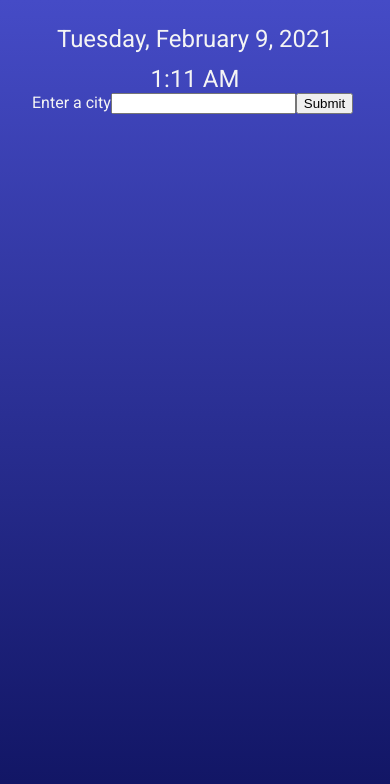
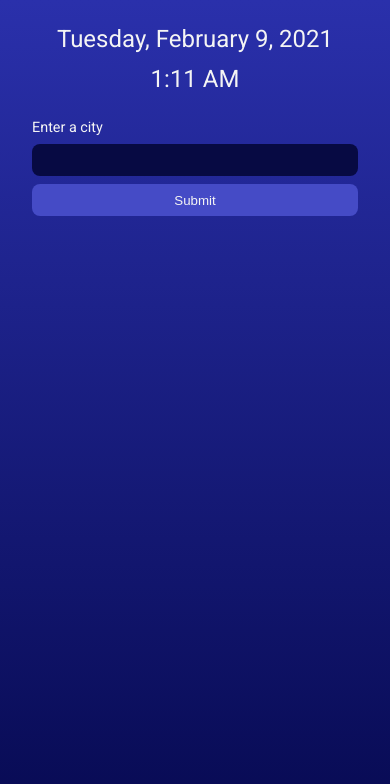
Before and after one commit to cagloria/weather-app, a React (Create React App) app: page / in a window 390 px wide. Shown: the top 784 px of the page. Built offline with nearby package versions, Linux system fonts and the light colour scheme; no server answers.

Commit message:
Stylized city input for mobile

```diff
--- a/src/components/CityInput.js
+++ b/src/components/CityInput.js
@@ -1,4 +1,22 @@
 import React, { useState } from "react";
+import styled from "styled-components";
+
+const Section = styled.section``;
+
+const Form = styled.form`
+    display: flex;
+    flex-direction: column;
+`;
+
+const Label = styled.label`
+    margin-bottom: 8px;
+`;
+
+const Textfield = styled.input`
+    margin-bottom: 8px;
+`;
+
+const SubmitButton = styled.button``;
 
 export default function CityInput({ onCitySubmit }) {
     const [city, setCity] = useState("");
@@ -13,15 +31,17 @@ export default function CityInput({ onCitySubmit }) {
     }
 
     return (
-        <form onSubmit={handleSubmit}>
-            <label htmlFor="city-input">Enter a city</label>
-            <input
-                type="text"
-                id="city-input"
-                value={city}
-                onChange={handleChange}
-            />
-            <button type="submit">Submit</button>
-        </form>
+        <Section>
+            <Form onSubmit={handleSubmit}>
+                <Label htmlFor="city-input">Enter a city</Label>
+                <Textfield
+                    type="text"
+                    id="city-input"
+                    value={city}
+                    onChange={handleChange}
+                />
+                <SubmitButton type="submit">Submit</SubmitButton>
+            </Form>
+        </Section>
     );
 }
--- a/src/components/Clock.js
+++ b/src/components/Clock.js
@@ -3,6 +3,7 @@ import styled from "styled-components";
 
 const Section = styled.section`
     text-align: center;
+    margin-bottom: 26px;
 `;
 
 const Day = styled.h1`
--- a/src/components/Themes.js
+++ b/src/components/Themes.js
@@ -1,12 +1,21 @@
 import { createGlobalStyle } from "styled-components";
 
+const primary_100 = "#070A43";
+const primary_200 = "#151A7F";
+const primary_300 = "#454BC6";
+const primary_400 = "#8B90E2";
+// const primary_500 = "#C5C7E9";
+const neutral_100 = "#0C0C0C";
+// const neutral_200 = "#464646";
+// const neutral_300 = "#808080";
+// const neutral_400 = "#BABABA";
+const neutral_500 = "#F4F4F4";
+// const infoBG = "#02031c";
+
 export const lightTheme = {
-    topGradient: "#454bc6",
-    bottomGradient: "#0e125e",
+    topGradient: "#2A30AB",
+    bottomGradient: "#060950",
 };
-
-const textColor = "#f4f4f4";
-// const infoBG = "#02031c";
 
 export const GlobalStyles = createGlobalStyle`
     html {
@@ -15,7 +24,7 @@ export const GlobalStyles = createGlobalStyle`
 
     body {
         font-family: "Roboto", sans-serif;
-        color: ${textColor};
+        color: ${neutral_500};
         background-color: ${({ theme }) => theme.topGradient};
         background-image: linear-gradient(180deg, ${({ theme }) =>
             theme.topGradient} 0%, ${({ theme }) => theme.bottomGradient} 100%);
@@ -30,4 +39,46 @@ export const GlobalStyles = createGlobalStyle`
         font-size: 1.5em;
         font-weight: 400;
     }
+
+    label {
+        font-size: 0.9em;
+    }
+
+    input[type="text"] {
+        background-color: ${primary_100};
+        color: ${neutral_500};
+        border: 0;
+        border-radius: 8px;
+        height: 32px;
+        padding: 0 10px;
+        &:focus {
+            outline: ${primary_400} solid 3px;
+        }
+    }
+
+    button {
+        cursor: pointer;
+        color: ${neutral_500};
+        border: 0;
+        border-radius: 8px;
+        height: 32px;
+        padding: 0 20px;
+        transition: box-shadow 0.3s ease-out,
+            background-color 0.3s ease-out,
+            color 0.3s ease-out;
+        background-color: ${primary_300};
+        &:hover {
+            box-shadow: 0px 2px 6px 0px ${primary_100};
+            background-color: ${primary_400};
+            color: ${neutral_100};
+        }
+        &:active {
+            box-shadow: inset 0px 2px 4px 0px ${primary_100};
+            background-color: ${primary_200};
+            color: ${neutral_500}
+        }
+        &:focus {
+            outline: ${primary_400} solid 3px;
+        }
+    }
 `;
```
